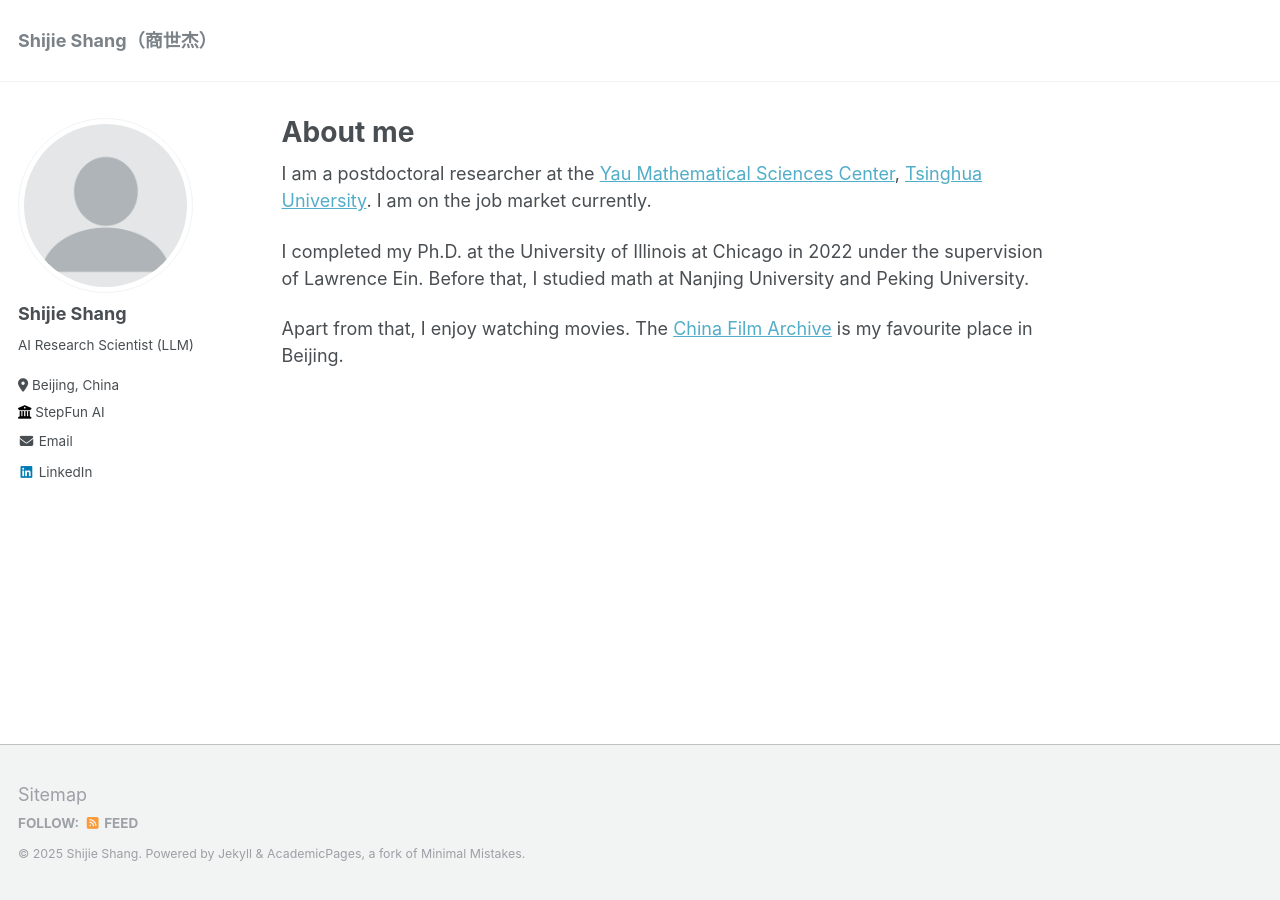
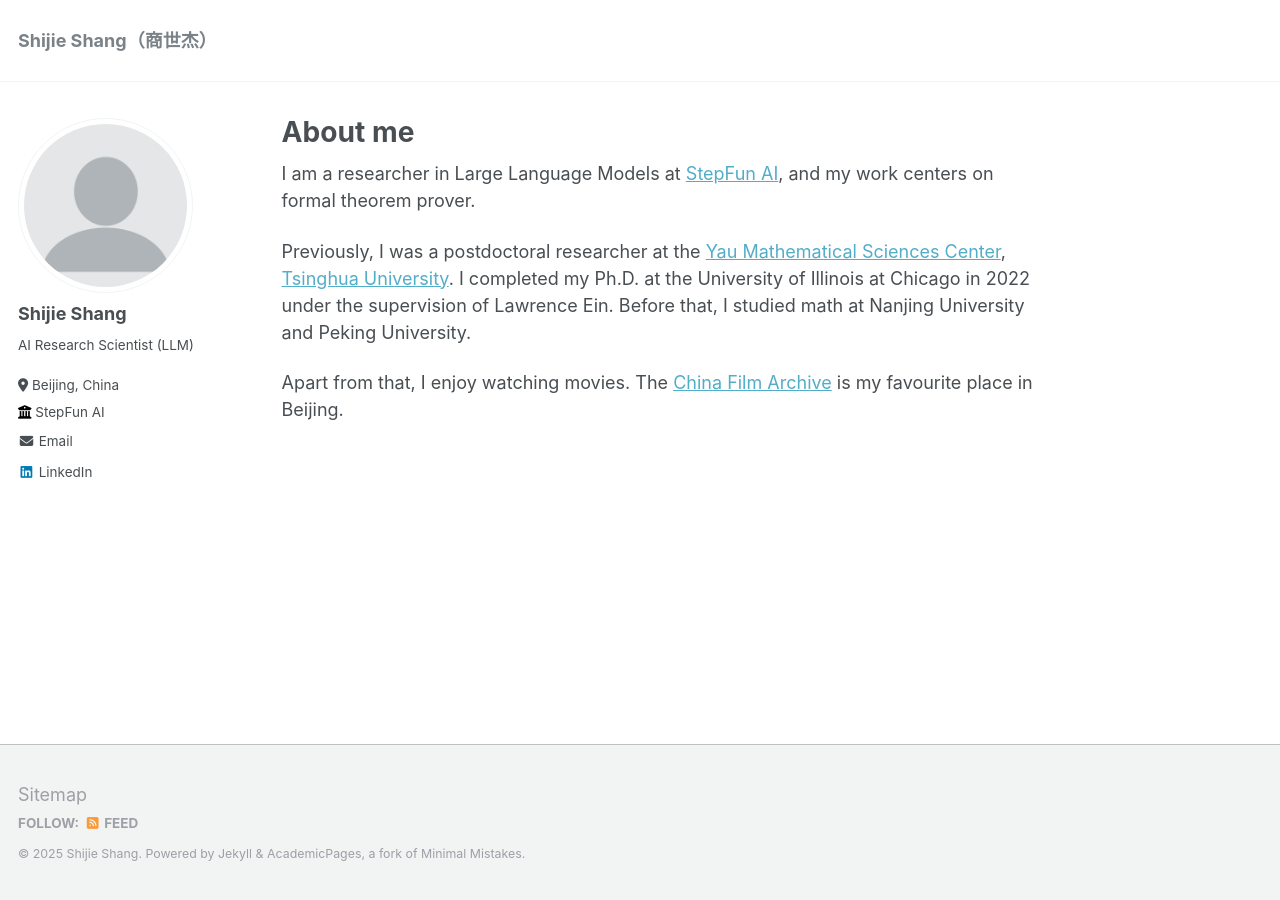
Before and after one commit to shshjie/shshjie.github.io, a Jekyll site: the page built from _pages/about.md, in a window 1280 px wide. Built offline with Jekyll 4.4.1, drawn with Linux system fonts in a browser that asks for light colours.

Commit message:
Update about.md

```diff
--- a/_pages/about.md
+++ b/_pages/about.md
@@ -7,8 +7,8 @@ redirect_from:
   - /about.html
 ---
 
-I am a postdoctoral researcher at the [Yau Mathematical Sciences Center](https://ymsc.tsinghua.edu.cn), [Tsinghua University](https://www.tsinghua.edu.cn). I am on the job market currently.
+I am a researcher in Large Language Models at [StepFun AI](https://www.stepfun.com/company), and my work centers on formal theorem prover.
 
-I completed my Ph.D. at the University of Illinois at Chicago in 2022 under the supervision of Lawrence Ein. Before that, I studied math at Nanjing University and Peking University.
+Previously, I was a postdoctoral researcher at the [Yau Mathematical Sciences Center](https://ymsc.tsinghua.edu.cn), [Tsinghua University](https://www.tsinghua.edu.cn). I completed my Ph.D. at the University of Illinois at Chicago in 2022 under the supervision of Lawrence Ein. Before that, I studied math at Nanjing University and Peking University.
 
 Apart from that, I enjoy watching movies. The [China Film Archive](https://www.cfa.org.cn) is my favourite place in Beijing.
```
